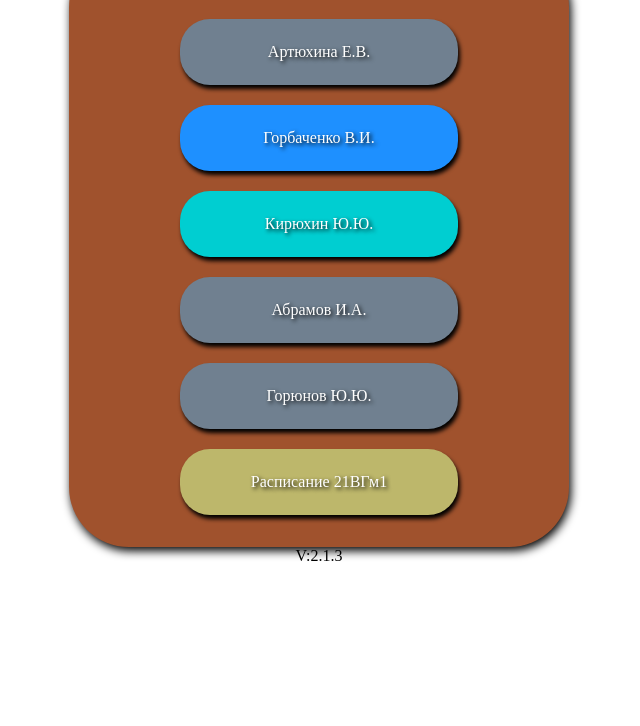
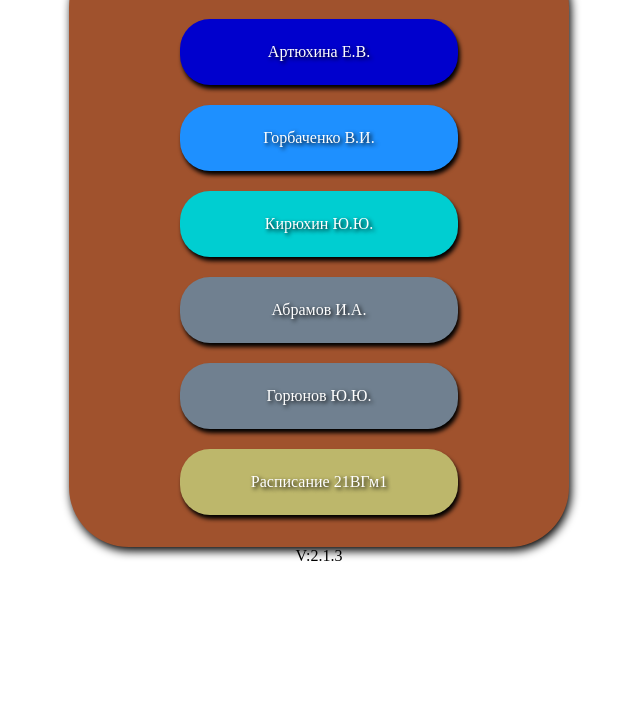
Before and after one commit to ToraSidorow/21VGm, a plain HTML site: page index.html in a window 1280 px wide. Shown: the part 74-800 px from the top of the page, without its empty margins (321-961 px from the left). Drawn offline with Linux system fonts and the light colour scheme.

Commit message:
Update index.html

```diff
--- a/index.html
+++ b/index.html
@@ -33,7 +33,7 @@ content = "width=530">
     margin-bottom: 20px;
     width: 30%;
     display: inline-block; /* Строчно-блочный элемент */
-    background: #708090; /* Серый цвет фона */
+    background: #0000CD; /* Серый цвет фона */
     color: #fff; /* Белый цвет текста */
     padding: 1.5rem 4rem; /* Поля вокруг текста */
     text-decoration: none; /* Убираем подчёркивание */
```
